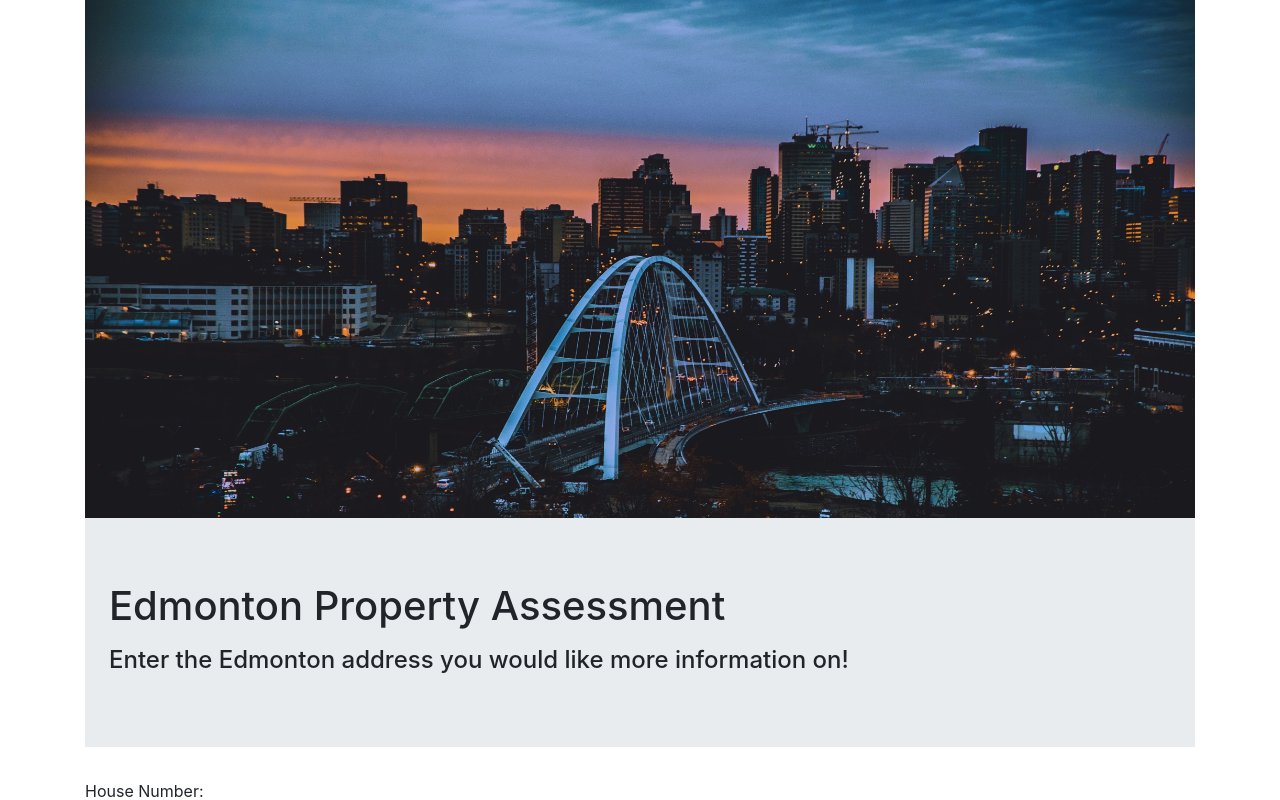
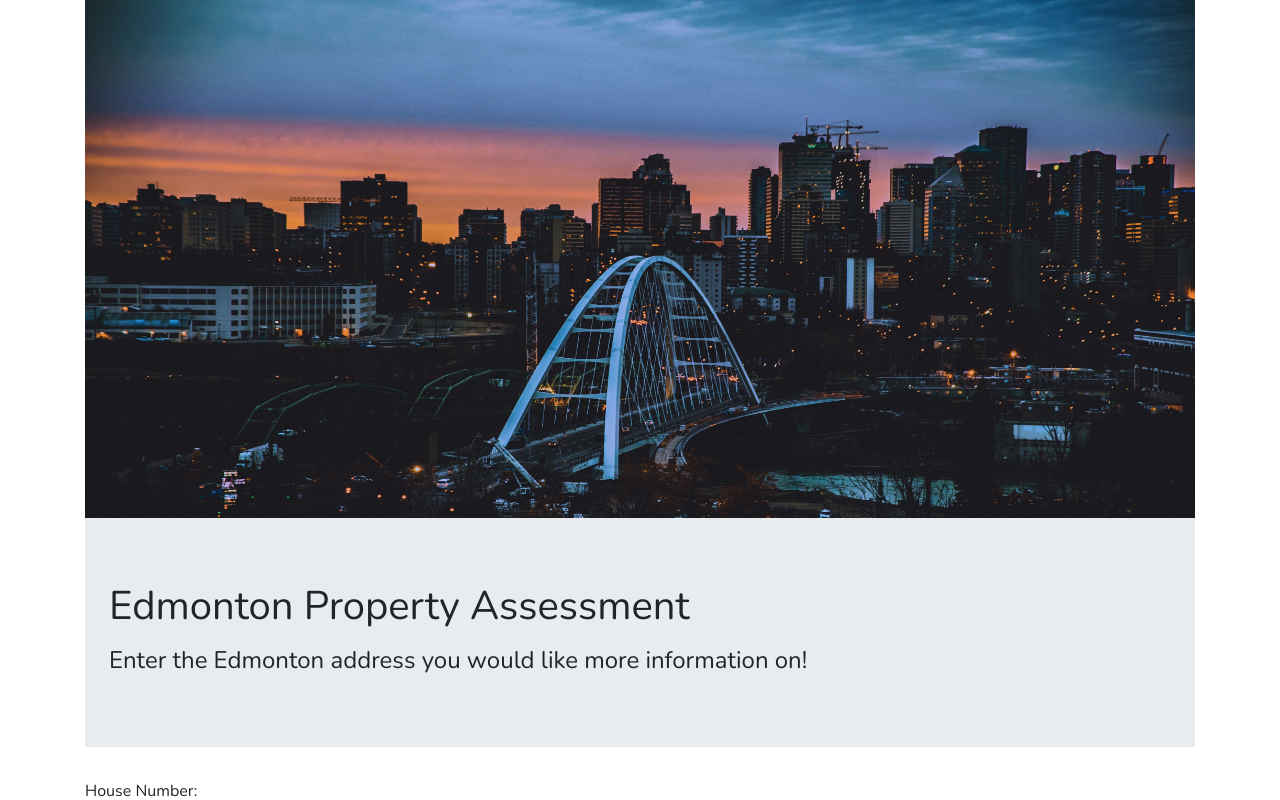
Before and after one commit to ktraan/PropertyAssessment, a React (Create React App) app: page / in a window 1280 px wide. Shown: the top 800 px of the page. Built offline with nearby package versions, Linux system fonts and the light colour scheme.

Commit message:
code cleanup and added custom font

```diff
--- a/public/index.html
+++ b/public/index.html
@@ -9,6 +9,10 @@
       name="description"
       content="Web site created using create-react-app"
     />
+
+    <link rel="preconnect" href="https://fonts.gstatic.com">
+    <link href="https://fonts.googleapis.com/css2?family=Nunito&display=swap" rel="stylesheet">
+
     <link rel="apple-touch-icon" href="%PUBLIC_URL%/logo192.png" />
 
     <link rel="manifest" href="%PUBLIC_URL%/manifest.json" />
--- a/src/App.js
+++ b/src/App.js
@@ -1,5 +1,6 @@
 import React from 'react';
 import { useState } from 'react';
+import './styles/index.css';
 import Jumbotron from 'react-bootstrap/Jumbotron';
 import Form from './components/Form';
 import Row from 'react-bootstrap/Row';
--- a/src/styles/background.css
+++ /dev/null
@@ -1,6 +0,0 @@
-.edmonton-background {
-  background-image: url('../assets/edmonton.jpg');
-  background-repeat: no-repeat;
-  background-size: auto;
-  max-width: 600px;
-}
--- /dev/null
+++ b/src/styles/index.css
@@ -0,0 +1,9 @@
+@font-face {
+  font-family: 'Nunito';
+  src: local('Nunito'), url('../fonts/Nunito-Regular.ttf'), format('truetype');
+}
+
+.container {
+  font-family: 'Noto Sans JP', sans-serif;
+  font-family: 'Nunito', sans-serif;
+}
```
Also changed, not shown: src/components/Form.js (+0 -8 lines), src/index.js (+1 -6 lines), src/fonts/Nunito-Regular.ttf (added), 1 other file (tests, documents, lock files or other folders).
